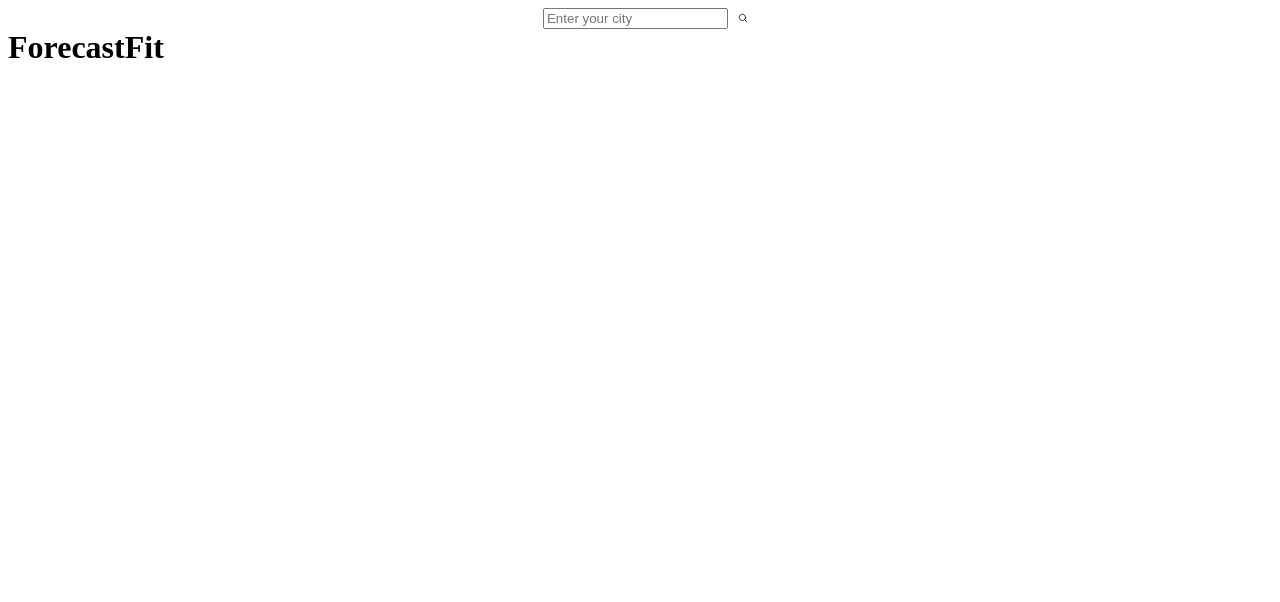
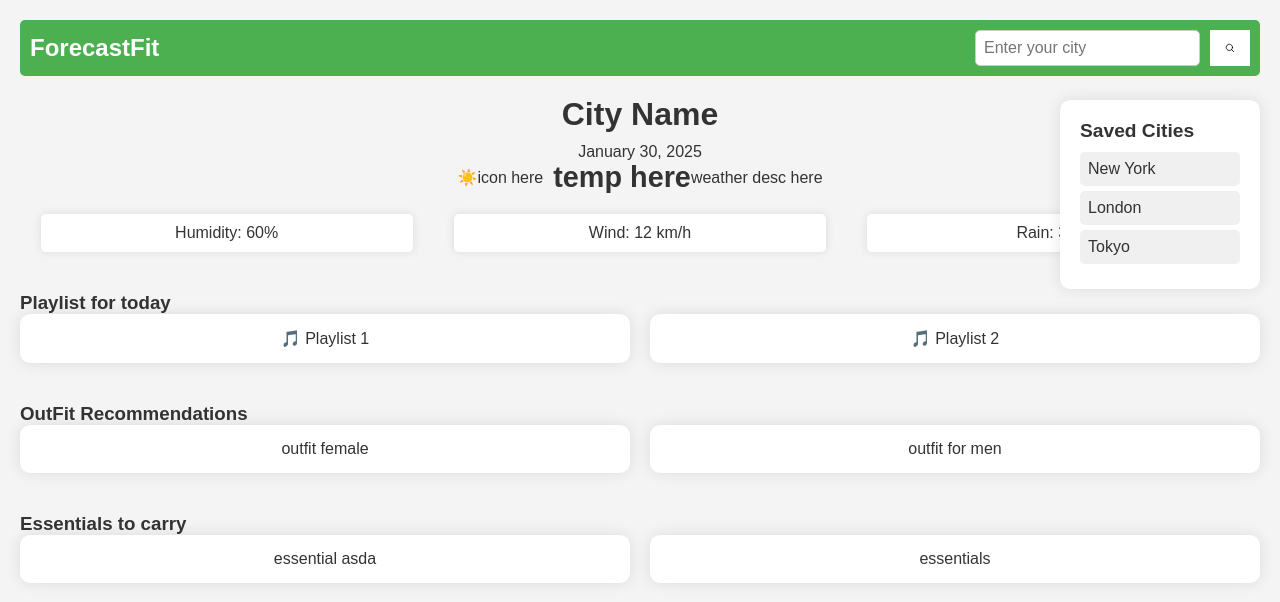
Before and after one commit to DivyangKotian/ForecastFit, a website built with webpack: page src/template.html in a window 1280 px wide. Built offline with nearby package versions, Linux system fonts and the light colour scheme; no server answers.

Commit message:
added basic ui, weather section updates dynamically

```diff
--- a/src/api/geoCodeapi.js
+++ b/src/api/geoCodeapi.js
@@ -1,5 +1,4 @@
 const geoCodeApiKey= process.env.OPENWEATHER_API_KEY;
-
 export async function getCords(cityName) {
     try{
         const response=await fetch(`http://api.openweathermap.org/geo/1.0/direct?q=${cityName}&limit=1&appid=${geoCodeApiKey}`)
--- a/src/api/weatherAPI.js
+++ b/src/api/weatherAPI.js
@@ -1,8 +1,9 @@
-const apiKey = process.env.WEATHERFORCAST_API_KEY;
+const weatherApiKey = process.env.VISUAL_CROSSING_API_KEY;
 
 export async function fetchWeatherData(lat, lon) {
     try {
-        const response = await fetch(`https://api.openweathermap.org/data/3.0/onecall?lat=${lat}&lon=${lon}&exclude=hourly,daily&appid=${apiKey}`);
+        const response = await fetch(`https://weather.visualcrossing.com/VisualCrossingWebServices/rest/services/timeline/${lat},${lon}/today?unitGroup=metric&include=current&key=${weatherApiKey}&contentType=json`);
+
 
         if (!response.ok) {
             throw new Error(`Weather data not fetched`);
--- a/src/css/styles.css
+++ b/src/css/styles.css
@@ -1,15 +1,178 @@
+
+/* Global Styles */
+* {
+  box-sizing: border-box;
+  margin: 0;
+  padding: 0;
+}
+
+body {
+  font-family: 'Arial', sans-serif;
+  background-color: #f4f4f4;
+  color: #333;
+  padding: 20px;
+}
+
+/* Navbar */
+.nav-bar {
+  display: flex;
+  justify-content: space-between;
+  align-items: center;
+  background-color: #4CAF50;
+  padding: 10px;
+  border-radius: 5px;
+}
+
+.logo {
+  font-size: 1.5rem;
+  font-weight: bold;
+  color: white;
+}
+
+.search-bar {
+  display: flex;
+}
+
+.user-input {
+  padding: 8px;
+  font-size: 1rem;
+  border-radius: 5px;
+  border: 1px solid #ccc;
+  margin-right: 10px;
+}
+
+.submit {
+  padding: 8px 15px;
+  background-color: #fff;
+  border: none;
+  cursor: pointer;
+  font-size: 1rem;
+}
+
 button img {
     width: 10px;  /* Adjust size to your preference */
     height: 10px;
   }
 
-.submit{
-  background: transparent;
-  border: 0px;
+/* Weather Info */
+.weather-info {
+  margin-top: 20px;
+  text-align: center;
 }
 
-.nav-bar{
+.weather-info h1 {
+  font-size: 2rem;
+  margin-bottom: 10px;
+}
+
+.weather-info .weather-overview {
   display: flex;
-  justify-content: flex-start;
-  gap: 30%;
+  justify-content: center;
+  align-items: center;
 }
+
+.weather-info h2 {
+  font-size: 1.8rem;
+  margin-left: 10px;
+}
+
+.weather-info p {
+  font-size: 1rem;
+}
+
+/* Weather Details */
+.weather-details {
+  display: flex;
+  justify-content: space-around;
+  margin-top: 20px;
+}
+
+.detail-card {
+  background-color: #fff;
+  padding: 10px;
+  border-radius: 5px;
+  box-shadow: 0 0 10px rgba(0, 0, 0, 0.1);
+  width: 30%;
+  text-align: center;
+}
+
+/* Music Section */
+.music {
+  margin-top: 40px;
+}
+
+.playlist-grid {
+  display: grid;
+  grid-template-columns: repeat(2, 1fr);
+  gap: 20px;
+}
+
+.playlist-card {
+  background-color: #fff;
+  padding: 15px;
+  border-radius: 10px;
+  box-shadow: 0 0 15px rgba(0, 0, 0, 0.1);
+  text-align: center;
+}
+
+/* Outfit & Essentials Section */
+.outfit, .essential {
+  margin-top: 40px;
+}
+
+.outfit-grid, .essential-grid {
+  display: grid;
+  grid-template-columns: repeat(2, 1fr);
+  gap: 20px;
+}
+
+.outfit-card, .essential-card {
+  background-color: #fff;
+  padding: 15px;
+  border-radius: 10px;
+  box-shadow: 0 0 15px rgba(0, 0, 0, 0.1);
+  text-align: center;
+}
+
+/* Sidebar */
+.sidebar {
+  background-color: #fff;
+  padding: 20px;
+  position: fixed;
+  right: 20px;
+  top: 100px;
+  width: 200px;
+  box-shadow: 0 0 15px rgba(0, 0, 0, 0.1);
+  border-radius: 10px;
+}
+
+.sidebar h3 {
+  font-size: 1.2rem;
+  margin-bottom: 10px;
+}
+
+.sidebar ul {
+  list-style-type: none;
+}
+
+.sidebar ul li {
+  padding: 8px;
+  margin-bottom: 5px;
+  background-color: #f0f0f0;
+  border-radius: 5px;
+  cursor: pointer;
+}
+
+/* Responsive Design */
+@media (max-width: 768px) {
+  .weather-details, .outfit-grid, .essential-grid, .playlist-grid {
+      grid-template-columns: 1fr;
+  }
+
+  .sidebar {
+      position: relative;
+      top: 0;
+      width: 100%;
+      margin-top: 20px;
+  }
+}
--- a/src/handlers/userInputHandlers.js
+++ b/src/handlers/userInputHandlers.js
@@ -1,6 +1,7 @@
 import { getUserInput } from '../utils/userInput.js';
 import { fetchWeatherData } from '../api/weatherAPI.js';
 import { getCords } from '../api/geoCodeapi.js';
+import { updateWeatherUI } from '../uifunctions/displayweather.js';
 
 export async function handleUserSubmit() {
   const cityName = getUserInput();  // Get city from input
@@ -8,8 +9,9 @@ export async function handleUserSubmit() {
 
   if (coordinates) {
       const { lat, lon } = coordinates;
-      const weatherData = await fetchWeatherData(lat, lon);
+      const weatherData = await fetchWeatherData(lat, lon);   // fetch the following datasets
       console.log(weatherData);
+      updateWeatherUI(weatherData);  // update the following ui elements
   } else {
       console.log('Failed to retrieve weather data.');
   }
--- a/src/index.js
+++ b/src/index.js
@@ -1,3 +1,4 @@
+
 import './css/styles.css'
 import { handleUserSubmit } from './handlers/userInputHandlers';
 import { loadImage } from './utils/imageLoader';
--- a/src/template.html
+++ b/src/template.html
@@ -7,12 +7,65 @@
 </head>
 <body>
     <div class="nav-bar">
-        <h1>ForecastFit</h1>
+        <div class="logo">ForecastFit</div>
         <div class="search-bar">
             <input type="text" class="user-input" placeholder="Enter your city" />
             <button type="submit" class="submit"></button>
         </div>
     </div>
+    <!-- weather overview sec-->
+    <section class="weather-info">
+        <h1 id="city-name">City Name</h1>
+        <p id="date">January 30, 2025</p>
+        <div class="weather-overview">
+          <span id="icon">☀️icon here</span>
+          <h2 id="temp"> temp here</h2>
+          <p id="description"> weather desc here</p>
+        </div>
+      </section>
+      <!-- weather deatils sec-->
+      <section class="weather-details">
+        <div class="detail-card">Humidity: 60%</div>
+        <div class="detail-card">Wind: 12 km/h</div>
+        <div class="detail-card">Rain: 30%</div>
+      </section>
+
+       <!-- Music Section -->
+        <section class="music">
+            <h3> Playlist for today</h3>
+            <div class="playlist-grid">
+                <div class="playlist-card">🎵 Playlist 1</div>
+                <div class="playlist-card">🎵 Playlist 2</div>
+            </div>
+        </section>
+
+          <!-- outfit and Essentials Section -->
+          <section class="outfit">
+            <h3> OutFit Recommendations</h3>
+            <div class="outfit-grid">
+                <div class="outfit-card"> outfit female</div>
+                <div class="outfit-card"> outfit for men</div>
+            </div>
+            </section>
+
+            <section class="essential">
+            <h3>Essentials to carry</h3>
+            <div class="essential-grid">
+                <div class="essential-card">essential asda</div>
+                <div class="essential-card">essentials</div>
+            </div>
+        </section>
+
+
+        <aside class="sidebar">
+            <h3>Saved Cities</h3>
+            <ul>
+              <li>New York</li>
+              <li>London</li>
+              <li>Tokyo</li>
+            </ul>
+          </aside>
+
 
     <noscript>
         <p>This application requires JavaScript to function. Please enable JavaScript in your browser settings to use the app.</p>
--- /dev/null
+++ b/src/uifunctions/displayweather.js
@@ -0,0 +1,16 @@
+import { getUserInput } from "../utils/userInput";
+
+export function updateWeatherUI(weatherData) {
+    const currentWeather = weatherData.currentConditions;
+    const cityName = getUserInput(); // Use the user's input instead of resolvedAddress
+
+    document.getElementById("city-name").textContent = cityName || "Unknown City"; // Fallback if empty
+    document.getElementById("date").textContent = new Date().toLocaleDateString();
+    // document.getElementById("icon").innerHTML = getWeatherIcon(currentWeather.icon);
+    document.getElementById("temp").textContent = `${currentWeather.temp}°C`;
+    document.getElementById("description").textContent = currentWeather.conditions;
+
+    document.querySelectorAll(".detail-card")[0].textContent = `Humidity: ${currentWeather.humidity}%`;
+    document.querySelectorAll(".detail-card")[1].textContent = `Wind: ${currentWeather.windspeed} km/h`;
+    document.querySelectorAll(".detail-card")[2].textContent = `Precipitation: ${currentWeather.precip}%`;
+}
--- a/src/utils/userInput.js
+++ b/src/utils/userInput.js
@@ -1,3 +1,3 @@
 export function getUserInput() {
-    return document.querySelector('.user-input').value.trim();
+    return document.querySelector('.user-input').value.trim(); //city user enters into the search bar
   }
```
